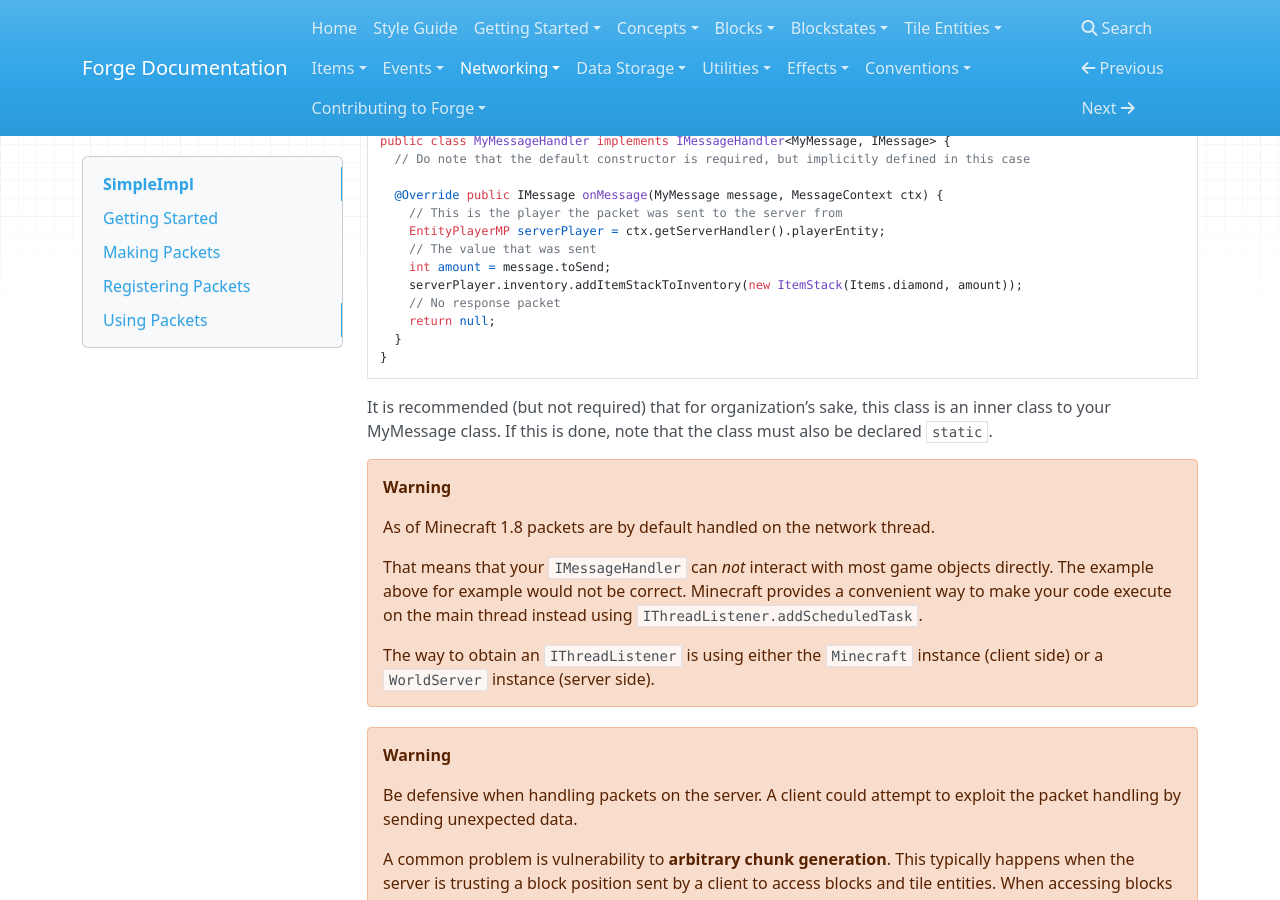
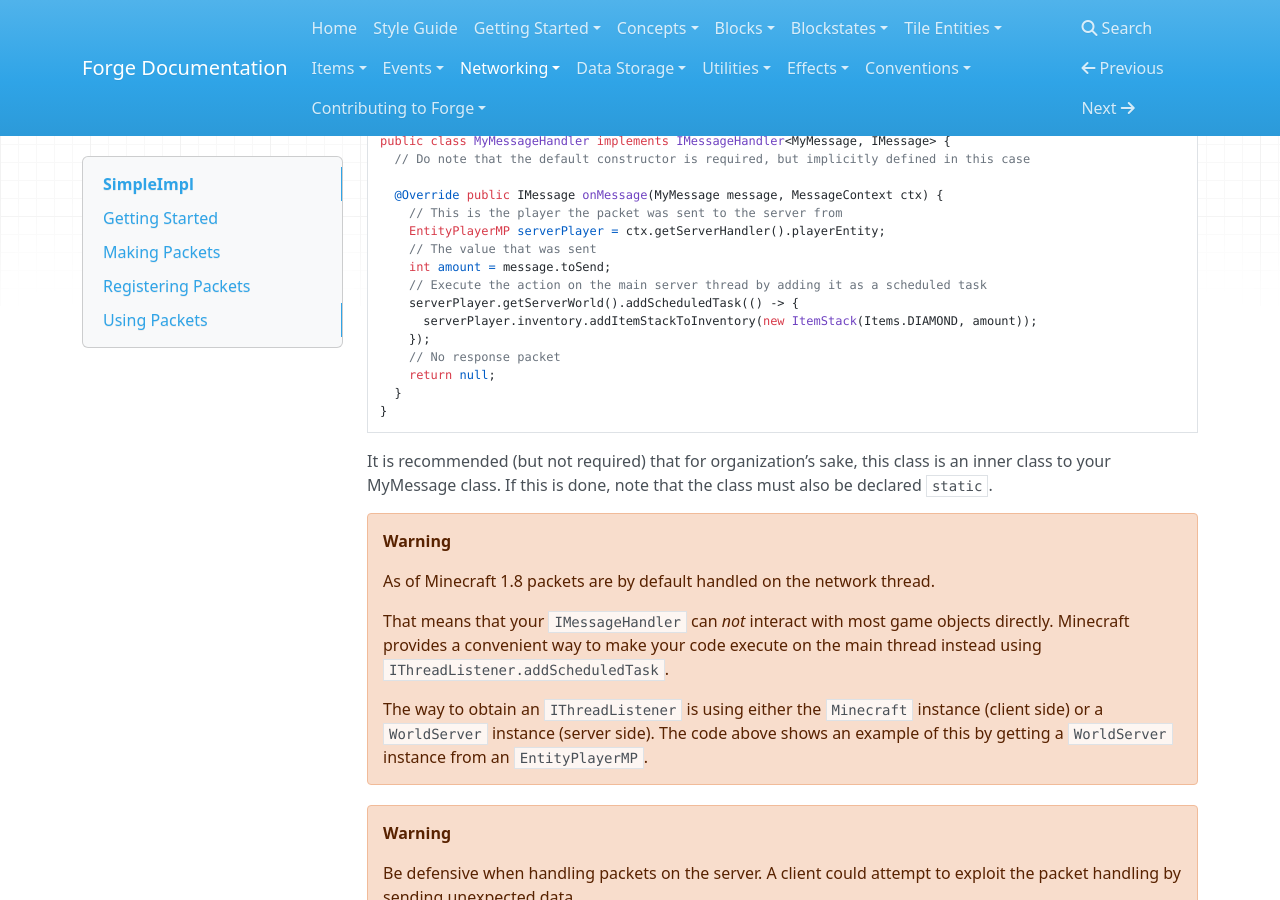
Before and after one commit to MinecraftForge/Documentation, an MkDocs documentation site: the page built from docs/networking/simpleimpl.md, in a window 1280 px wide and 900 px high, scrolled down 1201 px. Built offline with MkDocs 1.6.1, drawn with Linux system fonts in a browser that asks for light colours; nearby versions of some CDN libraries; old or Windows-style settings are respelled for this version of MkDocs.

Commit message:
Correct example MessageHandler to use addScheduledTask(...) (#122)
* Correct example MessageHandler to use IThreadListener.addScheduledTask(...)

Also updates the warning to indicate that the code does this correctly in order to avoid threading errors.

* Update simpleimpl.md

Corrected code error and changed Items.diamond to its correct name

* Typo correction

* Added code markdown blocks for clarity

* Updated to use lambda

Also fixed typo in my forked branch

```diff
--- a/docs/networking/simpleimpl.md
+++ b/docs/networking/simpleimpl.md
@@ -61,7 +61,10 @@ public class MyMessageHandler implements IMessageHandler<MyMessage, IMessage> {
     EntityPlayerMP serverPlayer = ctx.getServerHandler().playerEntity;
     // The value that was sent
     int amount = message.toSend;
-    serverPlayer.inventory.addItemStackToInventory(new ItemStack(Items.diamond, amount));
+    // Execute the action on the main server thread by adding it as a scheduled task
+    serverPlayer.getServerWorld().addScheduledTask(() -> {
+      serverPlayer.inventory.addItemStackToInventory(new ItemStack(Items.DIAMOND, amount));
+    });
     // No response packet
     return null;
   }
@@ -74,10 +77,10 @@ It is recommended (but not required) that for organization's sake, this class is
 
     As of Minecraft 1.8 packets are by default handled on the network thread.
 
-    That means that your `IMessageHandler` can _not_ interact with most game objects directly. The example above for example would not be correct.
+    That means that your `IMessageHandler` can _not_ interact with most game objects directly.
     Minecraft provides a convenient way to make your code execute on the main thread instead using `IThreadListener.addScheduledTask`.
 
-    The way to obtain an `IThreadListener` is using either the `Minecraft` instance (client side) or a `WorldServer` instance (server side).
+    The way to obtain an `IThreadListener` is using either the `Minecraft` instance (client side) or a `WorldServer` instance (server side). The code above shows an example of this by getting a `WorldServer` instance from an `EntityPlayerMP`.
 
 !!! warning
 
```
